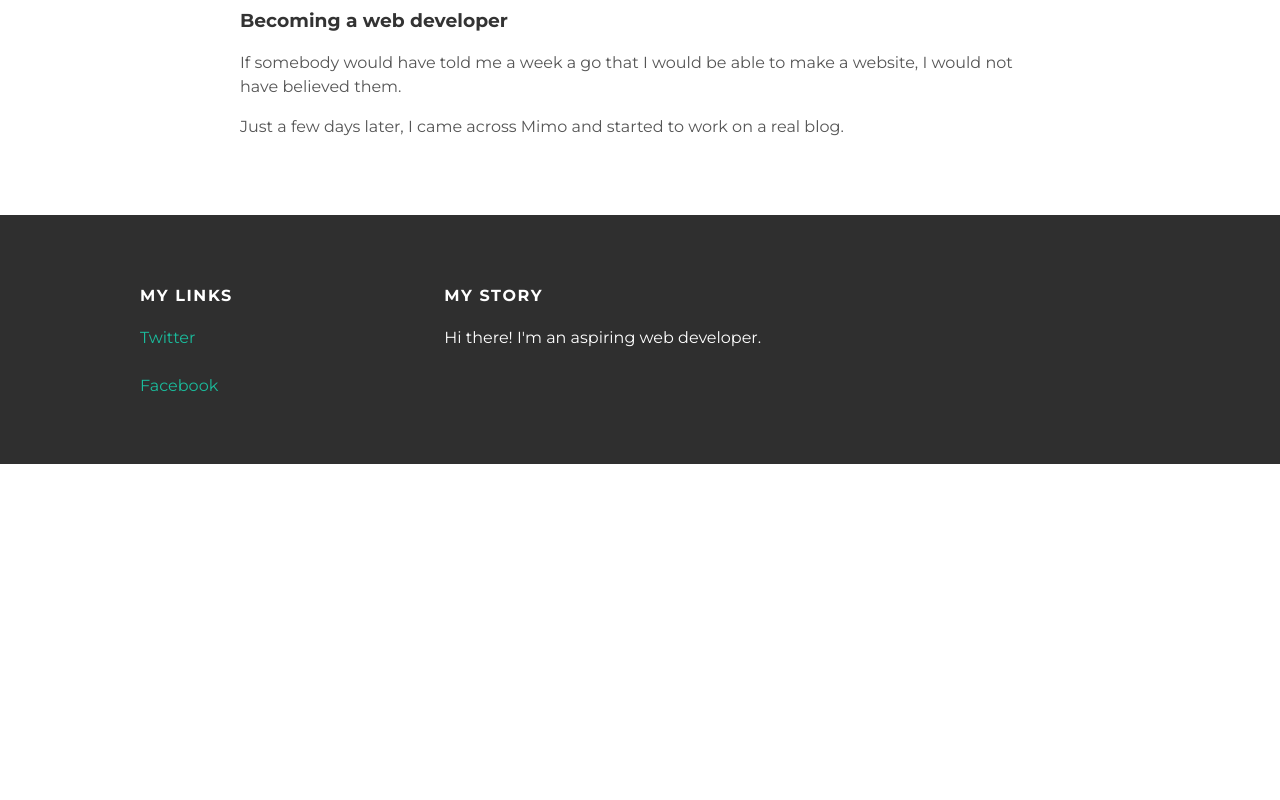
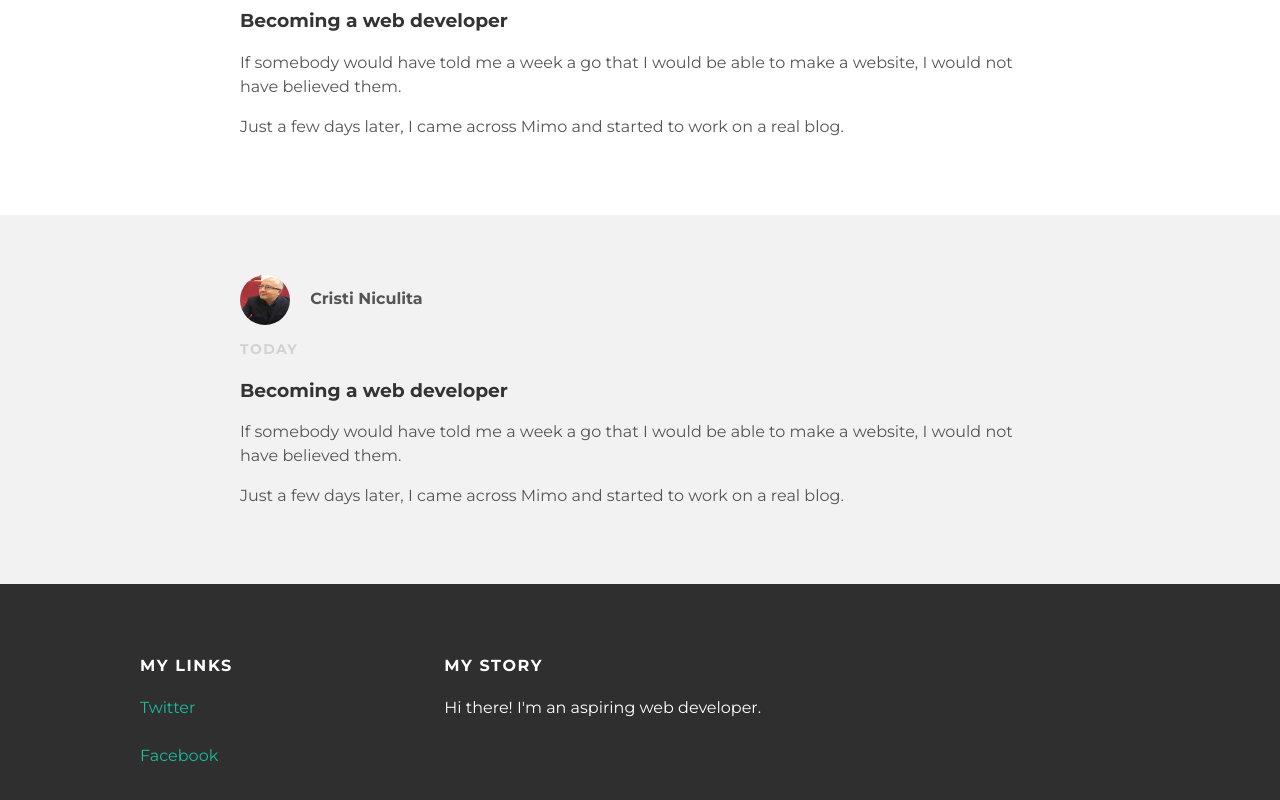
Before and after one commit to niculitacristi/niculitacristi.github.io, a plain HTML site: page index.html in a window 1280 px wide. Shown: the part 674-1474 px from the top of the page. Before the commit the page ends 1138 px from the top, so only its background shows below. Drawn offline with Linux system fonts and the light colour scheme.

Commit message:
Update index.html

```diff
--- a/index.html
+++ b/index.html
@@ -30,7 +30,8 @@
       </div>
      </div>
      </div>
-            <div class="post">
+   <div class="post-container">
+  <div class="post">
                   <div class="post-author">
         <img src="IMG_1877.JPG">
         <span><strong>Cristi Niculita</strong></span>
@@ -42,6 +43,20 @@
             <p>Just a few days later, I came across Mimo and started to work on a real blog.</p>
           </div>
       </div>
+     <div class="post-container">
+  <div class="post">
+                  <div class="post-author">
+        <img src="IMG_1877.JPG">
+        <span><strong>Cristi Niculita</strong></span>
+        </div>
+        <p class="post-date">Today</p>
+        <h3 class="post-title">Becoming a web developer</h3>
+          <div class="post-content">
+            <p>If somebody would have told me a week a go that I would be able to make a website, I would not have believed them.</p>
+            <p>Just a few days later, I came across Mimo and started to work on a real blog.</p>
+          </div>
+      </div>
+     </div>
    <div id="footer">
      <div class="container">
        <div class="column">
```
